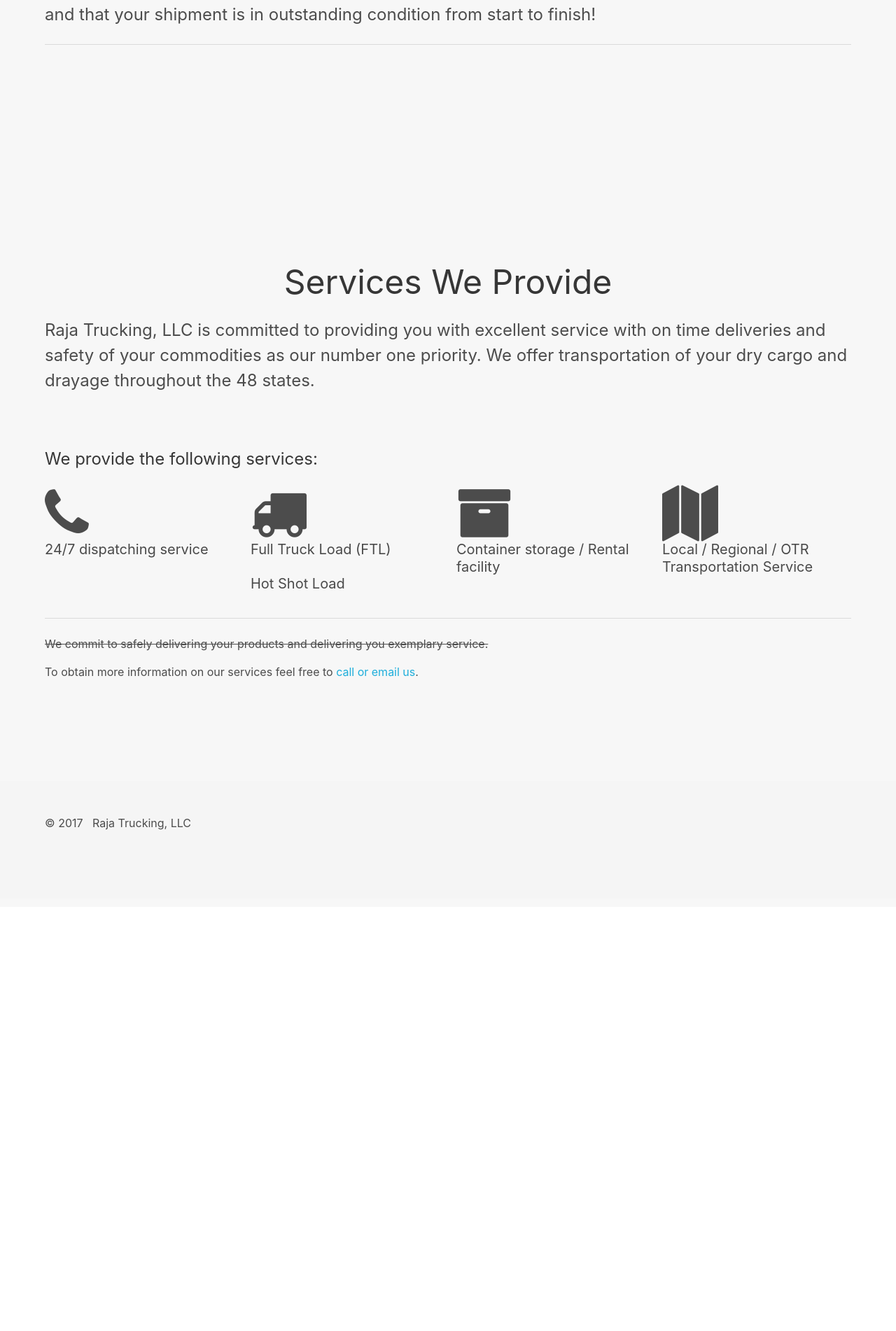
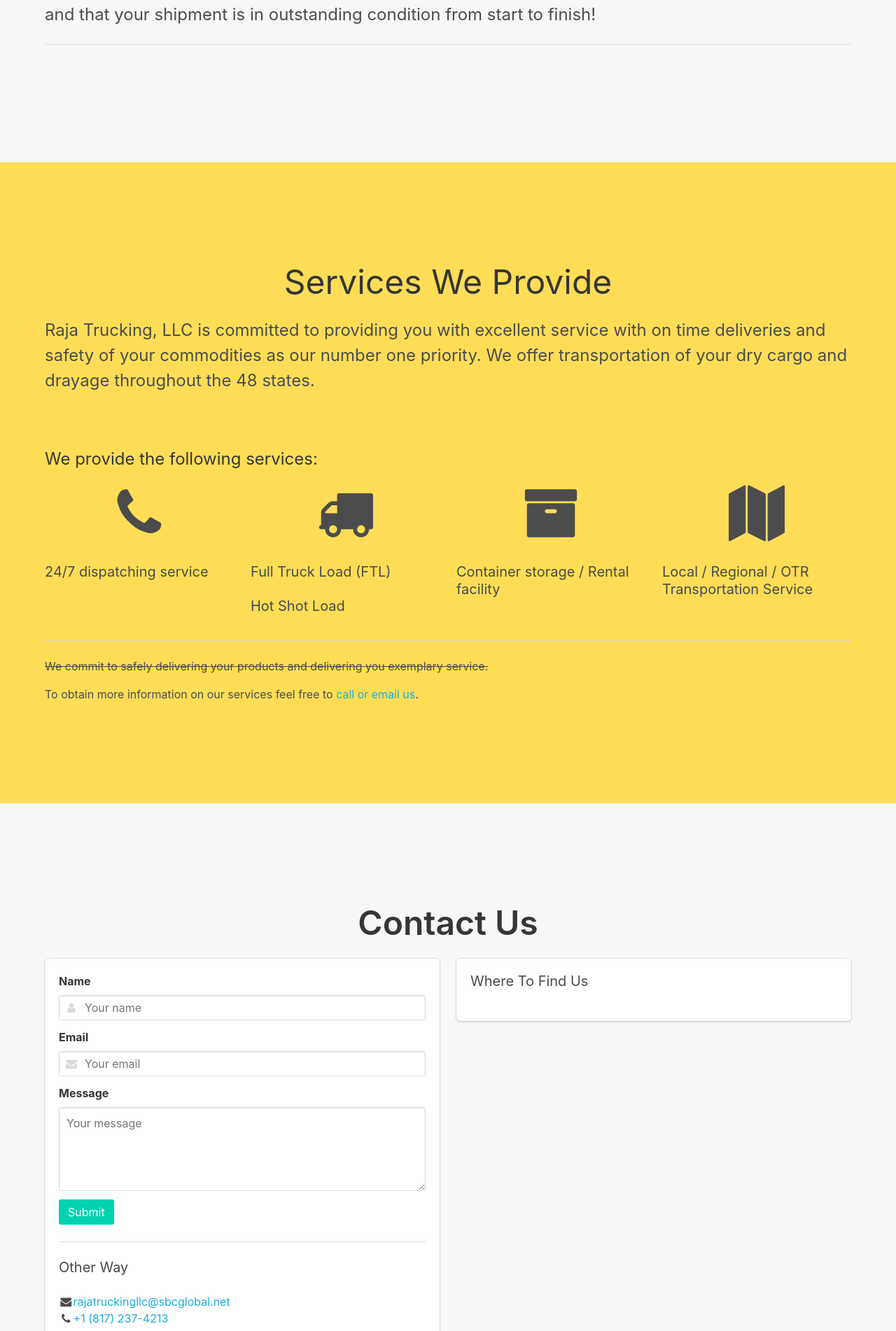
Before and after one commit to job-talk/rajatrucking, a Jekyll site: the page built from docs/single.html, in a window 1280 px wide. Shown: the part 1101-3003 px from the top of the page at 70% size. Built offline with Jekyll 4.4.1, drawn with Linux system fonts in a browser that asks for light colours; before the commit the page ends 2397 px from its top, so only the background shows below that.

Commit message:
Added contact section

```diff
--- /dev/null
+++ b/docs/_assets/_styles/_sass/sections/_intro.scss
@@ -0,0 +1,3 @@
+.intro {
+  // background-color: $info;
+}
--- a/docs/_assets/_styles/_sass/sections/_services.scss
+++ b/docs/_assets/_styles/_sass/sections/_services.scss
@@ -1,3 +1,3 @@
 .services {
-  // background-color:
+  background-color: $warning;
 }
--- a/docs/_assets/_styles/main.scss
+++ b/docs/_assets/_styles/main.scss
@@ -21,6 +21,8 @@
 
 
 // Sections
+@import '_sass/sections/nav';
 @import '_sass/sections/feature';
-@import '_sass/sections/nav';
+@import '_sass/sections/intro';
 @import '_sass/sections/services';
+@import '_sass/sections/contact';
--- /dev/null
+++ b/docs/_includes/scripts/contact-scripts.html
@@ -0,0 +1,24 @@
+<script>
+  var eml = 'rajatruckingllc' + '@' + 'sbc' + 'global' + '.net';
+
+  document.write(' <div itemscope itemtype="http://schema.org/LocalBusiness"> '
+    + '<p class="other">'
+    + '<i class="fa fa-envelope fa-fw" aria-hidden="true" aria-label="Business email"></i>'
+    + '<span itemprop="email">'
+    + '<a href="mai' + 'lto:' + eml +'">' + eml + '</a>'
+    + '</span>' + '</p>' + '</div>');
+</script>
+
+
+<script>
+  var pho = '+1' + ' ' + '(817)' + ' ' + '237-' + '42' + '1' + '3';
+
+  var pho_mat = '+1' + '817' + '237' + '42' + '1' + '3';
+
+  document.write(' <div itemscope itemtype="http://schema.org/LocalBusiness"> '
+    + '<p class="other">'
+    + '<i class="fa fa-phone fa-fw" aria-hidden="true" aria-label="Phone number"></i>'
+    + '<span itemprop="telephone">'
+    + '<a href="' + 'tel:' + pho_mat + '">' + pho + '</a>'
+    + '</span>' + '</p>' +'</div>');
+</script>
--- a/docs/_includes/sections/contact.html
+++ b/docs/_includes/sections/contact.html
@@ -1,3 +1,72 @@
-<section class="contact">
+<section class="section contact is-medium">
+  <div class="container">
 
+    <h2 id="contact" class="title has-text-centered is-size-1">Contact Us</h2>
+
+    <div class="columns">
+
+
+      <div class="column is-half">
+
+
+        <div class="box">
+          <form class="contact-form">
+
+            <div class="field">
+              <label class="label">Name</label>
+              <div class="control has-icons-left">
+                <input class="input" type="text" placeholder="Your name" />
+                <span class="icon is-small is-left">
+                  <i class="fa fa-user"></i>
+                </span>
+              </div>
+            </div>
+
+            <div class="field">
+              <label class="label">Email</label>
+              <div class="control has-icons-left">
+                <input class="input" type="email" placeholder="Your email" />
+                <span class="icon is-small is-left">
+                  <i class="fa fa-envelope"></i>
+                </span>
+              </div>
+            </div>
+
+            <div class="field">
+              <label class="label">Message</label>
+              <div class="control">
+                <textarea class="textarea" placeholder="Your message"></textarea>
+              </div>
+            </div>
+
+
+            <div class="field">
+              <div class="control">
+                <button class="button is-primary">Submit</button>
+              </div>
+            </div>
+
+          </form>
+
+          <hr />
+
+          <h3 class="subtitle">Other Way</h3>
+
+          {% include scripts/contact-scripts.html %}
+
+        </div>
+      </div>
+
+      <div class="column is-half">
+        <div class="box">
+          <h3 class="subtitle">Where To Find Us</h3>
+
+          <div id="map">
+            <!-- <iframe src="https://www.google.com/maps/embed?pb=!1m18!1m12!1m3!1d1495.720815365184!2d-97.41268056557756!3d32.94847764132854!2m3!1f0!2f0!3f0!3m2!1i1024!2i768!4f13.1!3m3!1m2!1s0x864ddddf417337e3%3A0x37e86da4d25b5afa!2sRaja+Trucking+LLC.!5e0!3m2!1sen!2sus!4v1488475777247" width="600" height="338" frameborder="1" allowfullscreen></iframe> -->
+          </div>
+        </div>
+      </div>
+
+    </div>
+  </div>
 </section>
--- a/docs/_includes/sections/feature.html
+++ b/docs/_includes/sections/feature.html
@@ -13,8 +13,8 @@
         </span>
 
         <div class="nav-right nav-menu">
-          <a class="nav-item nav-item--link link-highlight">Services</a>
-          <a class="nav-item nav-item--link link-highlight">Contact Us</a>
+          <a class="nav-item nav-item--link link-highlight" href="#services">Services</a>
+          <a class="nav-item nav-item--link link-highlight" href="#contact">Contact Us</a>
         </div>
       </div>
     </header>
--- a/docs/_includes/sections/services.html
+++ b/docs/_includes/sections/services.html
@@ -1,7 +1,7 @@
 <section class="section services is-medium">
   <div class="container content">
 
-    <h2 class="title has-text-centered is-size-1">Services We Provide</h2>
+    <h2 id="services" class="title has-text-centered is-size-1">Services We Provide</h2>
 
     <p class="is-size-4">
       Raja Trucking, LLC is committed to providing you with excellent service with on time deliveries and safety of your commodities as our number one priority. We offer transportation of your dry cargo and drayage throughout the 48 states.
@@ -12,9 +12,12 @@
     <h3 class="subtitle">We provide the following services:</h3>
 
     <div class="tile is-ancestor">
-      <div class="tile is-parent is-vertical">
+      <div class="tile is-parent is-3">
         <article class="tile is-child is-primary">
-          <i class="fa fa-phone fa-5x" aria-hidden="true"></i>
+          <figure class="image">
+            <i class="fa fa-phone fa-5x" aria-hidden="true"></i>
+          </figure>
+
 
           <p class="subtitle">
             24/7 dispatching service
@@ -23,7 +26,10 @@
       </div>
 
       <div class="tile is-parent is-vertical">
-        <i class="fa fa-truck fa-5x" aira-hidden="true"></i>
+        <figure class="image">
+          <i class="fa fa-truck fa-5x" aira-hidden="true"></i>
+        </figure>
+
 
         <article class="tile is-child">
           <p class="subtitle">
@@ -31,16 +37,19 @@
           </p>
         </article>
 
-        <article class="tile is-child is-warning">
+        <article class="tile is-child">
           <p class="subtitle">
             Hot Shot Load
           </p>
         </article>
       </div>
 
-      <div class="tile is-parent">
+      <div class="tile is-parent is-3">
         <article class="tile is-child">
-          <i class="fa fa-archive fa-5x" aria-hidden="true"></i>
+          <figure class="image">
+            <i class="fa fa-archive fa-5x" aria-hidden="true"></i>
+          </figure>
+
 
           <p class="subtitle">
             Container storage / Rental facility
@@ -48,9 +57,11 @@
         </article>
       </div>
 
-      <div class="tile is-parent">
+      <div class="tile is-parent is-3">
         <article class="tile is-child">
-          <i class="fa fa-map fa-5x" aria-hidden="true"></i>
+          <figure class="image">
+            <i class="fa fa-map fa-5x" aria-hidden="true"></i>
+          </figure>
 
           <p class="subtitle">
             Local / Regional / OTR Transportation Service
--- a/docs/single.html
+++ b/docs/single.html
@@ -1,6 +1,8 @@
 ---
 layout: single
 ---
+
+{% include components/outdated-browser.html %}
 
 {% include sections/feature.html %}
 
```
Also changed, not shown: docs/_assets/_styles/_sass/sections/_contact.scss (added, +11 -0 lines), docs/assets/styles/main.css.
